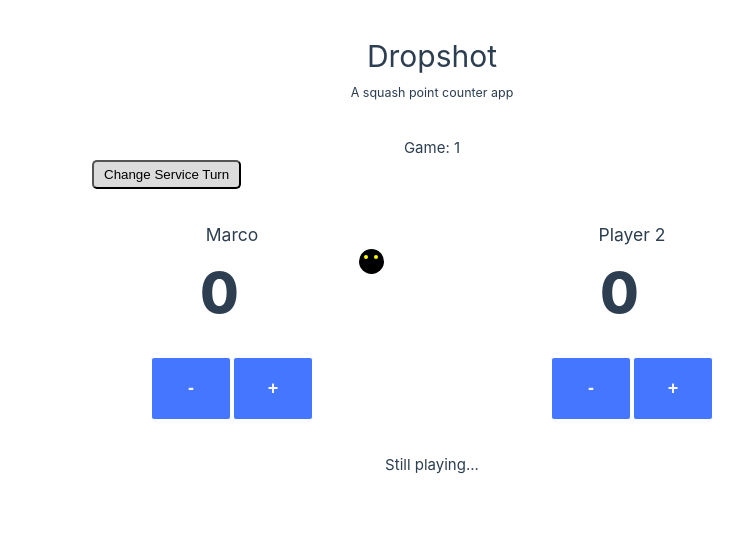
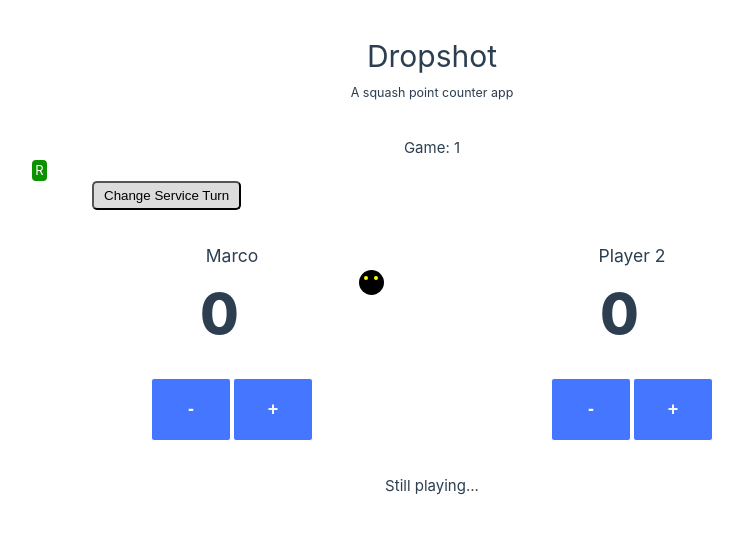
Before and after one commit to MarcoBevilacqua/dropshot, a Vue app: page / in a window 1280 px wide. Shown: the top 534 px of the page, without its empty margins (208-952 px from the left). Built offline with nearby package versions, Linux system fonts and the light colour scheme.

Commit message:
very ugly service side indicator

```diff
--- a/src/components/match/ScoreTable.vue
+++ b/src/components/match/ScoreTable.vue
@@ -14,7 +14,9 @@ const state = reactive({
   //game index
   gameIdx: 1,
   //service status
-  serviceHold: 1
+  serviceHold: 1,
+  //service side
+  serviceSide: true
 })
 
 defineComponent({
@@ -44,6 +46,7 @@ function updateScore(score, playerId) {
       state.serviceHold = toggleService()
     } else {
       //keep track of the side
+      state.serviceSide = !state.serviceSide
     }
   }
 
@@ -83,6 +86,7 @@ function nextGame() {
   state.canPlay = true
   state.gameStatus = 'Still playing...'
   state.gameIdx++
+  state.serviceSide = true
 }
 
 function toggleService() {
@@ -93,6 +97,10 @@ function toggleService() {
 
 <template>
   <total-game-counter :game="state.gameIdx"></total-game-counter>
+  <div class="service-side">
+    <div v-if="state.serviceSide" id="service-left">R</div>
+    <div v-else id="service-right">L</div>
+  </div>
   <service-table
     @toggle-service-turn="toggleService"
     :serviceHold="state.serviceHold"
@@ -131,3 +139,15 @@ function toggleService() {
     </div>
   </div>
 </template>
+
+<style scoped>
+.service-side {
+  width: 15px;
+  text-align: center;
+  border-radius: 4px;
+  background-color: rgb(12, 146, 0);
+  color: white;
+  font-size: 13px;
+  font-weight: 800;
+}
+</style>
```
